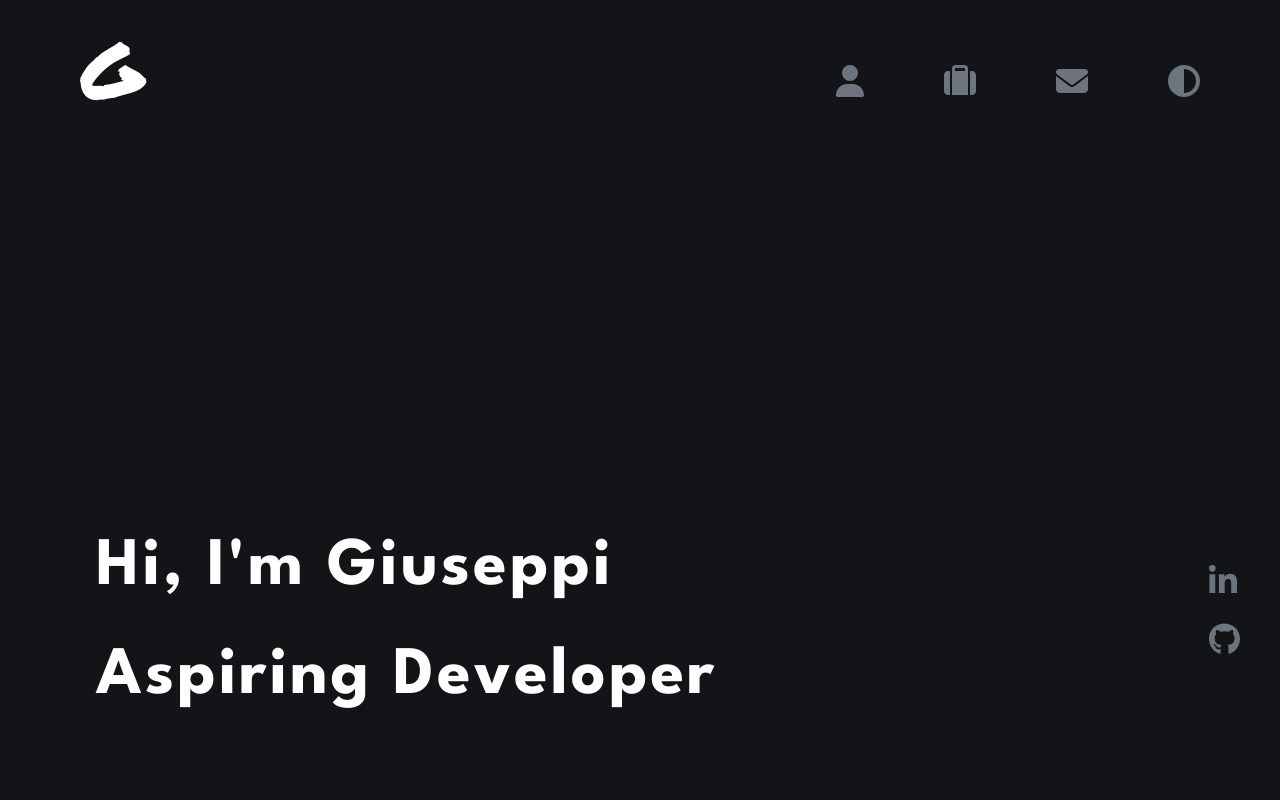
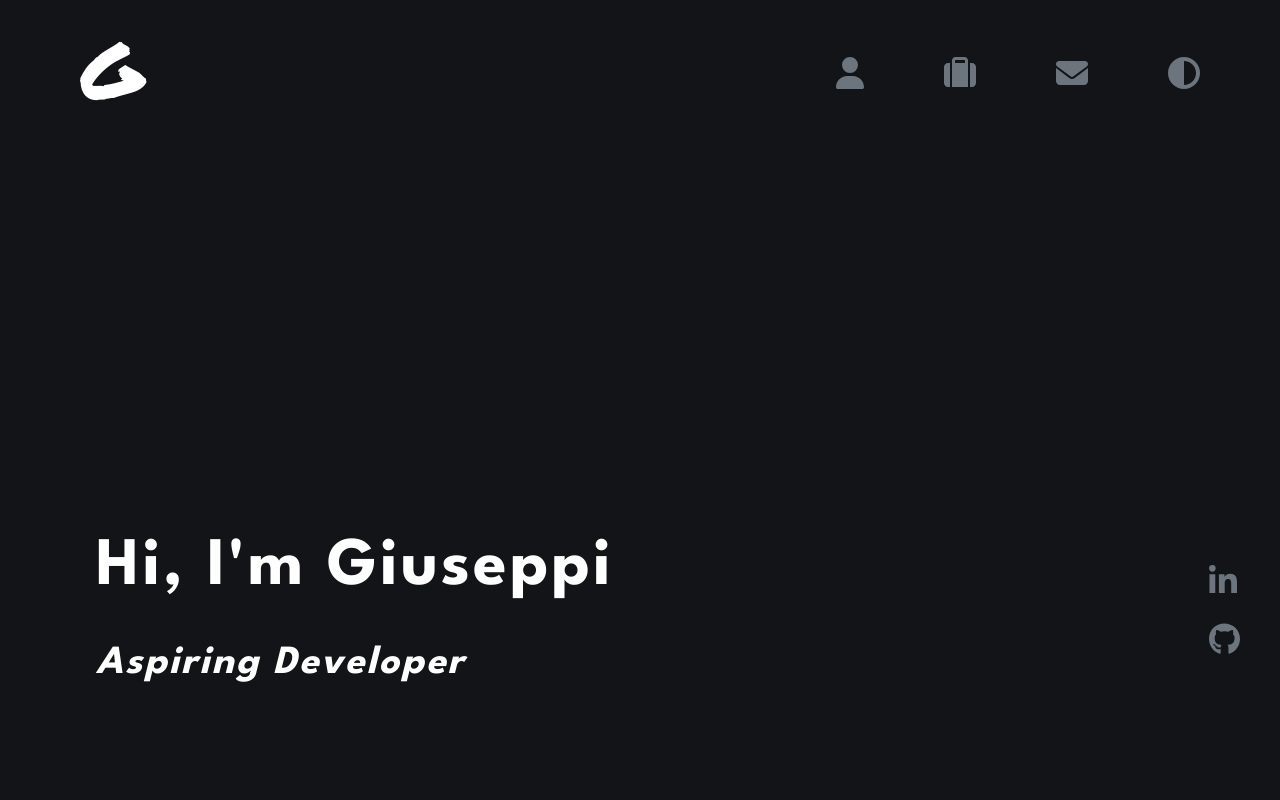
Before and after one commit to giuseppi/giuseppipelayo.com, a React (Create React App) app: page / in a window 1280 px wide. Shown: the top 800 px of the page. Built offline with nearby package versions, Linux system fonts and the light colour scheme.

Commit message:
changed navbar position + header slogan font

```diff
--- a/src/App.css
+++ b/src/App.css
@@ -65,8 +65,9 @@ html {
 .slogan {
   color: white;
   font-family: "League Spartan", sans-serif;
-  font-size: 4.25rem;
-  letter-spacing: 3px;
+  font-style: italic;
+  font-size: 2.5rem;
+  letter-spacing: 2px;
   margin-left: 6rem;
 }
 
@@ -148,7 +149,7 @@ html {
 .nav-content {
   display: inline-block;
   position: absolute;
-  top: 3.75rem;
+  top: 3.25rem;
   right: 5rem;
 }
 
```
